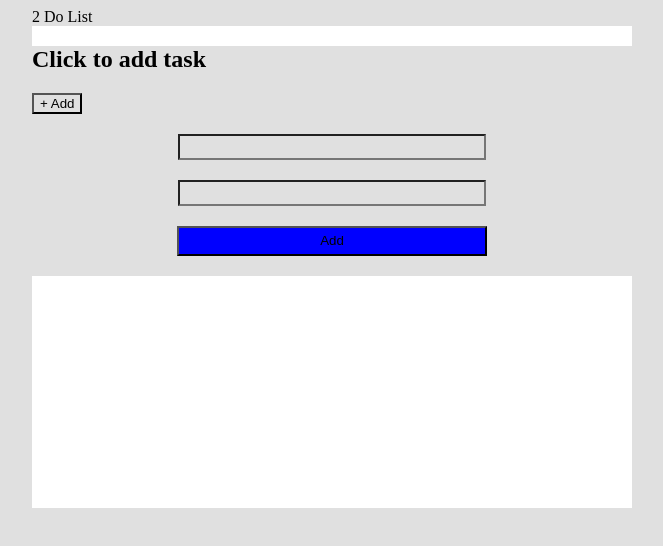
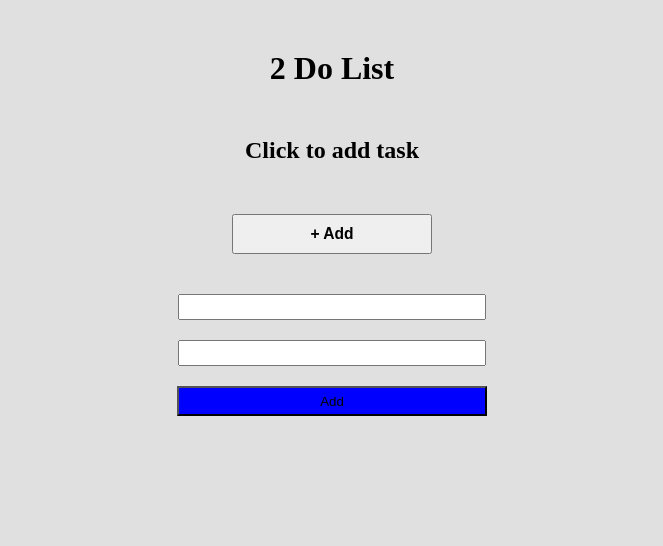
Before and after one commit to axelquartz/to-do-list, a plain HTML site: page index.html in a window 1280 px wide. Both pictures are taken after a click on the button "+ Add". Shown: the whole page, without its empty margins (308-971 px from the left). Drawn offline with Linux system fonts and the light colour scheme.

Commit message:
Task style defined at 50%

```diff
--- a/index.html
+++ b/index.html
@@ -10,15 +10,15 @@
 </head>
 
 <body>
-  <div class="wrapper">
-    <div class="heading">2 Do List</div>
+  <div class="main-container">
+    <div class="heading"><h1>2 Do List</h1></div>
     <div>
-      <h2>Click to add task</h2>
-      <button class="create-task">+ Add</button>
+      <h2 class="create-task-title">Click to add task</h2>
+      <button class="create-task"><h3>+ Add</h3></button>
     </div>
     <dic class="todo">
-      <div class="addToDo">
-        <form action="" class=" formTodo">
+      <div class="add-Todo">
+        <form action="" class=" form-todo">
           <div>
             <input type="text" name="name" class="input-title">
           </div>
--- a/src/index.js
+++ b/src/index.js
@@ -1,7 +1,7 @@
 window.onload = function(){
 
     //Hide task prompt
-    let formTodo = document.querySelector('.formTodo');
+    let formTodo = document.querySelector('.form-todo');
     let createTaskButton = document.querySelector('.create-task')
     formTodo.style.display='none'
 
--- a/src/style.css
+++ b/src/style.css
@@ -1,5 +1,22 @@
-*{
+:root{
     background-color: rgb(224, 224, 224);
+}
+.heading{
+    text-align: center;
+    margin: 50px;
+}
+.create-task-title{
+    text-align: center;
+    margin: 50px;
+
+}
+.create-task{
+    width: 200px;
+    height: 40px;
+    align-items: center;
+    justify-content: center;
+    display: flex;
+    margin: 20px auto;
 }
 form{
     display: flex;
@@ -36,13 +53,12 @@ form{
     justify-items: flex-start;
     align-items: center;
     padding: 10px;
-    background-color: white;
-    margin: 5px 0;
+    background-color: rgb(255, 255, 255);
+    margin: 10px 0;
+    border-bottom: 4px solid greenyellow;
 }
 .item>p{
     margin: 30px 20px;
-    color: gray;
-    background-color: yellow;
 }
 .item>h2{
     margin: 30px 20px;
```
